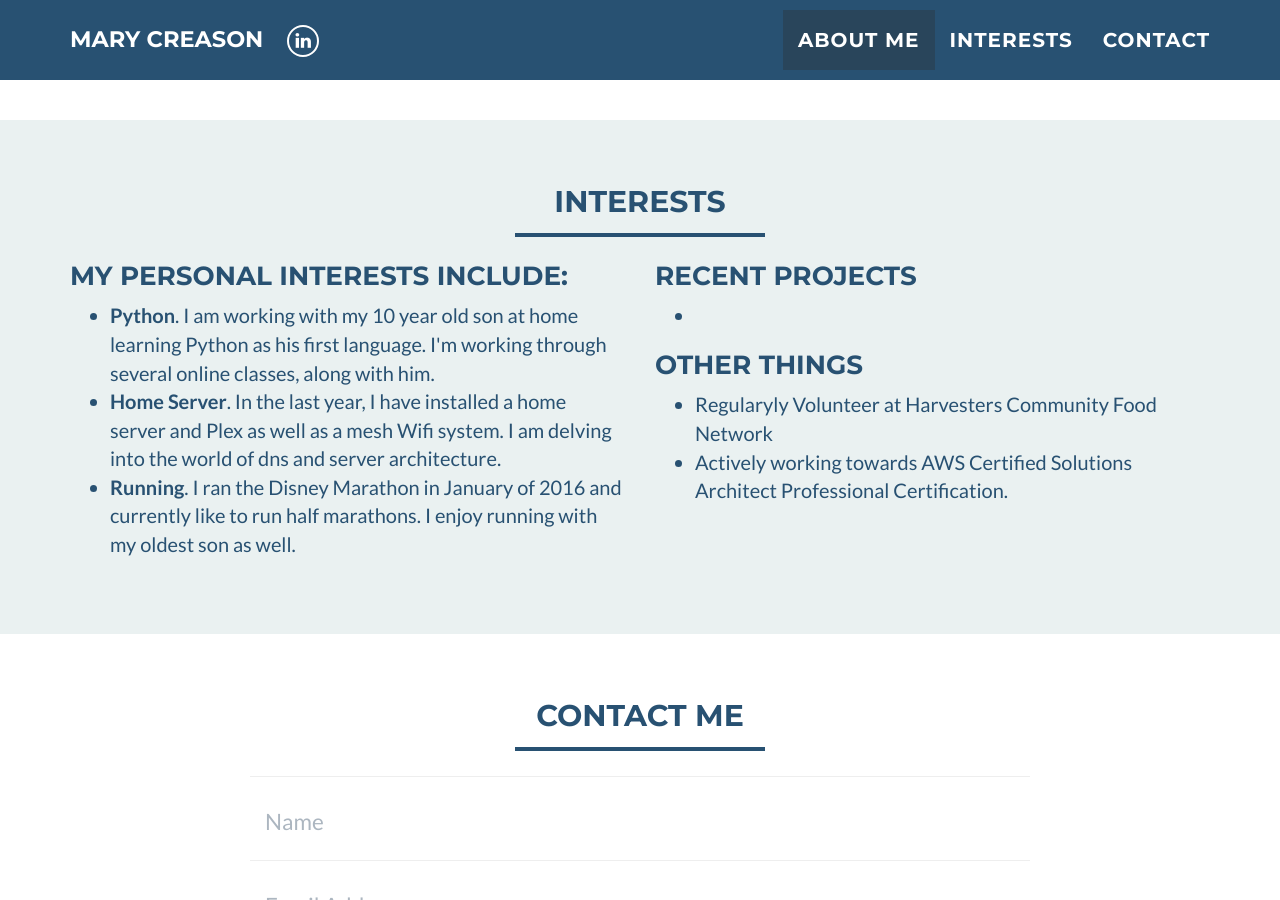
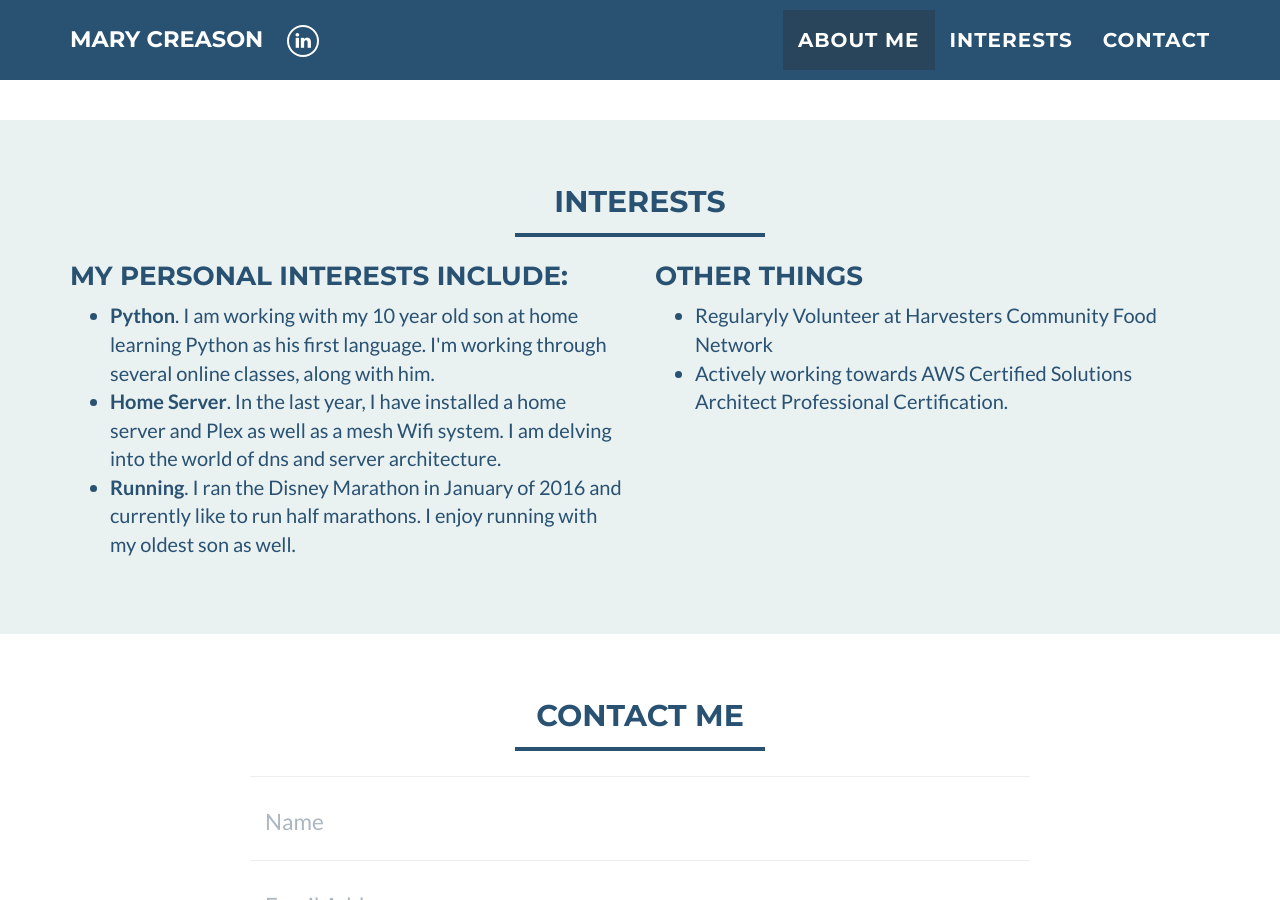
Before and after one commit to mcreason/marycreason-github.io, a Jekyll site: the page built from index.html, in a window 1280 px wide and 900 px high, scrolled down 1025 px. Built offline with Jekyll 4.4.1, drawn with Linux system fonts in a browser that asks for light colours.

Commit message:
Update interests.html

```diff
--- a/_includes/interests.html
+++ b/_includes/interests.html
@@ -22,13 +22,7 @@
 			</ul>
 		</div>
     <div class="col-sm-6">
-      <h3 style="margin-top:0">Recent Projects</h3>
-		  <ul>
-  			<li>
-
-    		</li>
-  		    </ul>
-  		    <h3>Other Things</h3>
+      <h3 style="margin-top:0">Other Things</h3>
   		    <ul>
   			<li>
            Regularyly Volunteer at Harvesters Community Food Network
```
